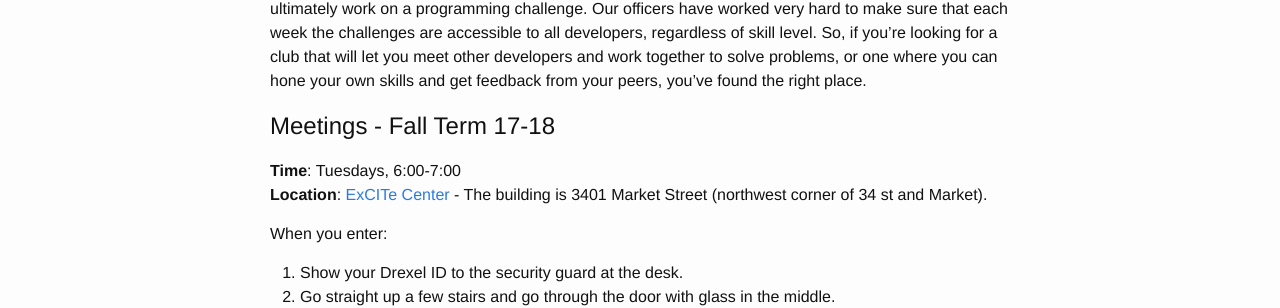
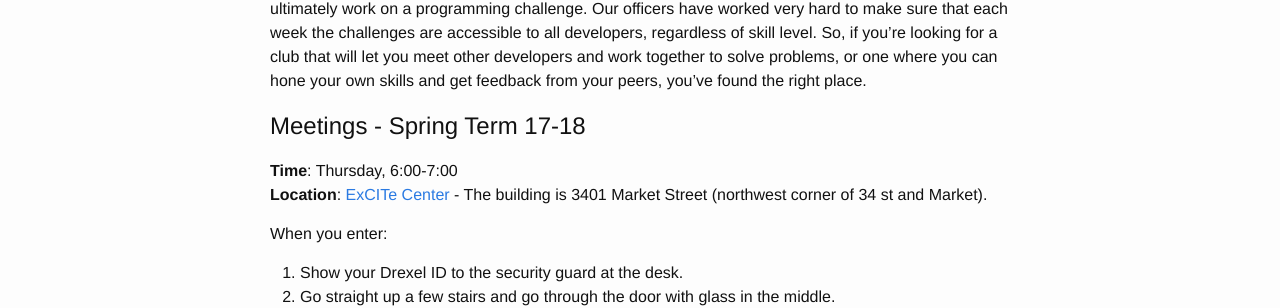
Before and after one commit to D-HAC/D-HAC.github.io, a Jekyll site: the page built from about.md, in a window 1280 px wide. Shown: the part 290-598 px from the top of the page. Built offline with Jekyll 4.4.1, drawn with Linux system fonts in a browser that asks for light colours.

Commit message:
fix times

```diff
--- a/about.md
+++ b/about.md
@@ -16,8 +16,8 @@ level. So, if you're looking for a club that will let you meet other developers
 and work together to solve problems, or one where you can hone your own skills
 and get feedback from your peers, you've found the right place.
 
-# Meetings - Fall Term 17-18
-**Time**: Tuesdays, 6:00-7:00
+# Meetings - Spring Term 17-18
+**Time**: Thursday, 6:00-7:00
 **Location**: [ExCITe Center](http://drexel.edu/excite/) -
     The building is 3401 Market Street (northwest corner of 34 st and Market).
 
```
